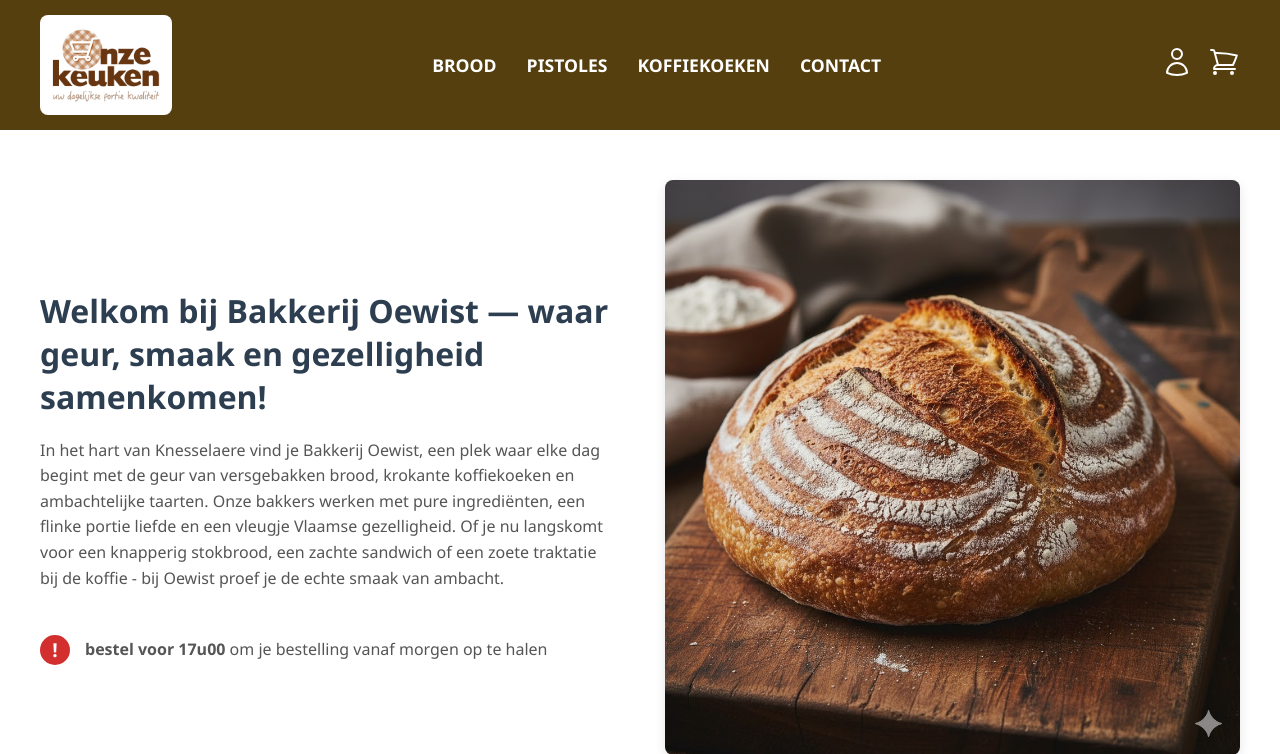
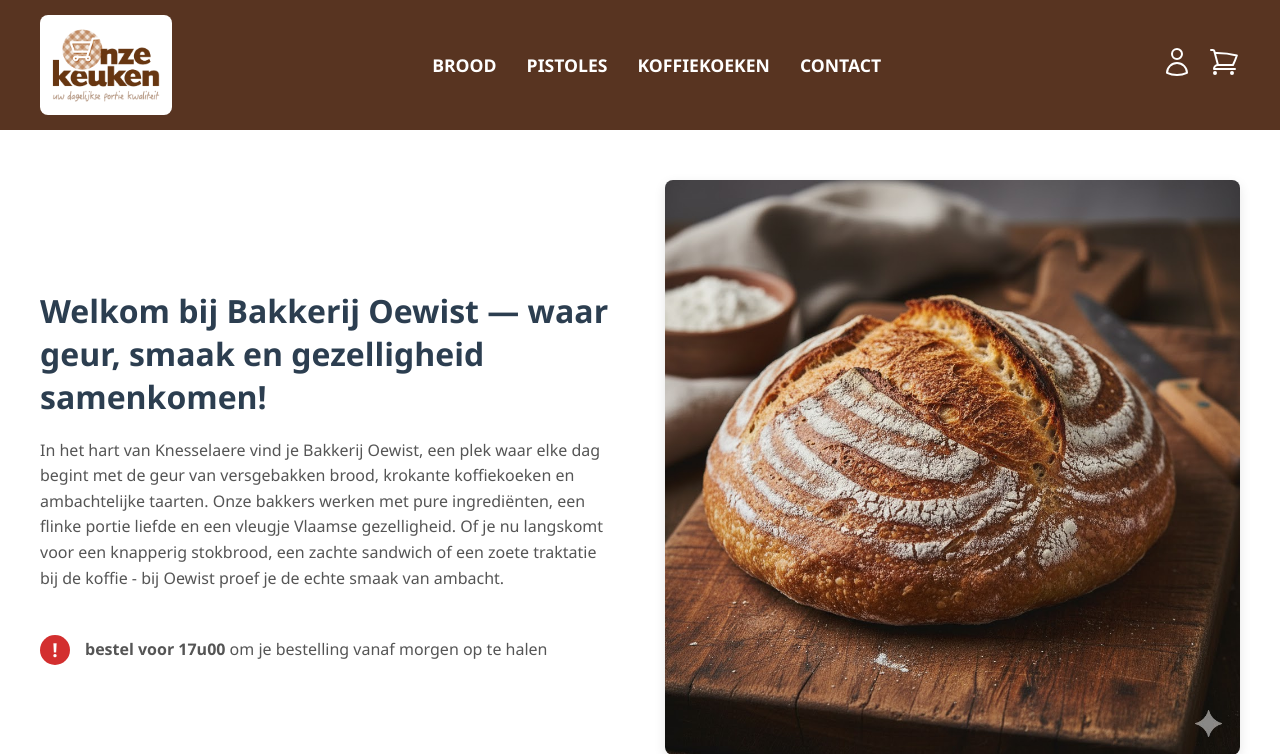
Before and after one commit to A-D-DBS-application/web-application-2025-group-11, a Flask app: page / in a window 1280 px wide. Shown: the top 754 px of the page. Run offline with Flask 3, Linux system fonts and the light colour scheme; data that the repository does not hold is empty.

Commit message:
Update style.css

```diff
--- a/app/static/style.css
+++ b/app/static/style.css
@@ -1,6 +1,6 @@
 /* Basis instellingen */
 :root {
-    --primary-green: #553f0f; /* De bruine kleur van je header */
+    --primary-green: #583421; /* De bruine kleur van je header */
     --bg-light: #ffffff;      /* De lichte achtergrondkleur */
     --text-dark: #333;
     --alert-red: #D32F2F;
```
